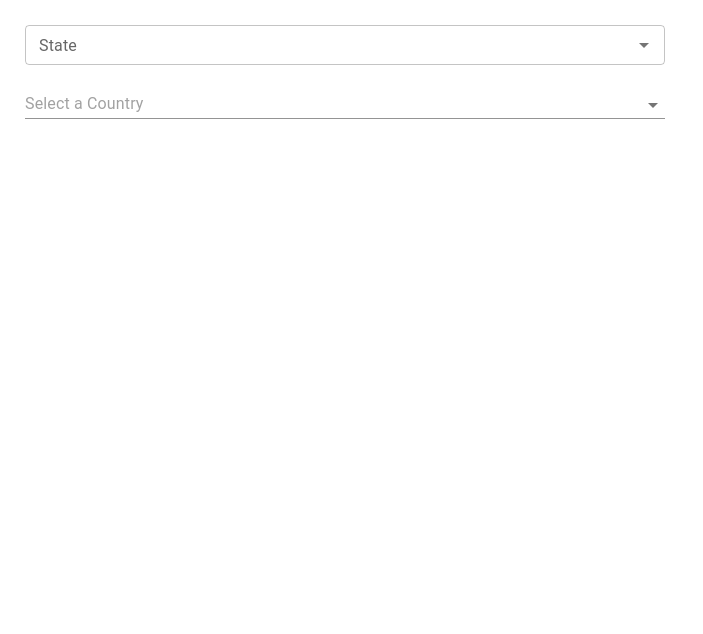
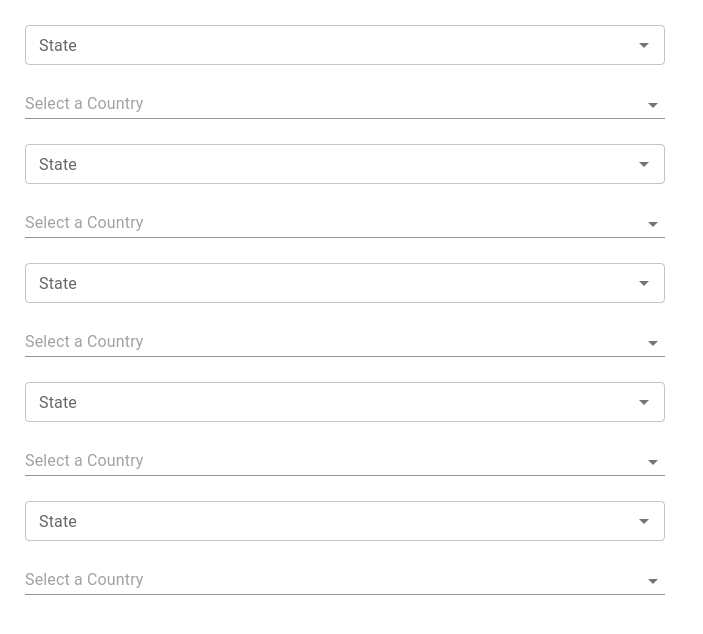
Before and after one commit to AnuGangarapu/auto-complete, a React (Create React App) app: page / in a window 1280 px wide. Shown: the top 634 px of the page, without its empty margins (0-703 px from the left). Built offline with nearby package versions, Linux system fonts and the light colour scheme.

Commit message:
fcytgvuhi

```diff
--- a/src/App.js
+++ b/src/App.js
@@ -10,6 +10,14 @@ function App() {
       <div>
          <AutoComplete option={states}   add={false} variant="outlined"  label="State"/>
           <AutoComplete option={countries} add={true} placeholder={"Select a Country"}  variant="standard" />
+          <AutoComplete option={states}   add={false} variant="outlined"  label="State"/>
+          <AutoComplete option={countries} add={true} placeholder={"Select a Country"}  variant="standard" />
+          <AutoComplete option={states}   add={false} variant="outlined"  label="State"/>
+          <AutoComplete option={countries} add={true} placeholder={"Select a Country"}  variant="standard" />
+          <AutoComplete option={states}   add={false} variant="outlined"  label="State"/>
+          <AutoComplete option={countries} add={true} placeholder={"Select a Country"}  variant="standard" />
+          <AutoComplete option={states}   add={false} variant="outlined"  label="State"/>
+          <AutoComplete option={countries} add={true} placeholder={"Select a Country"}  variant="standard" />
         </div>
 
 
```
